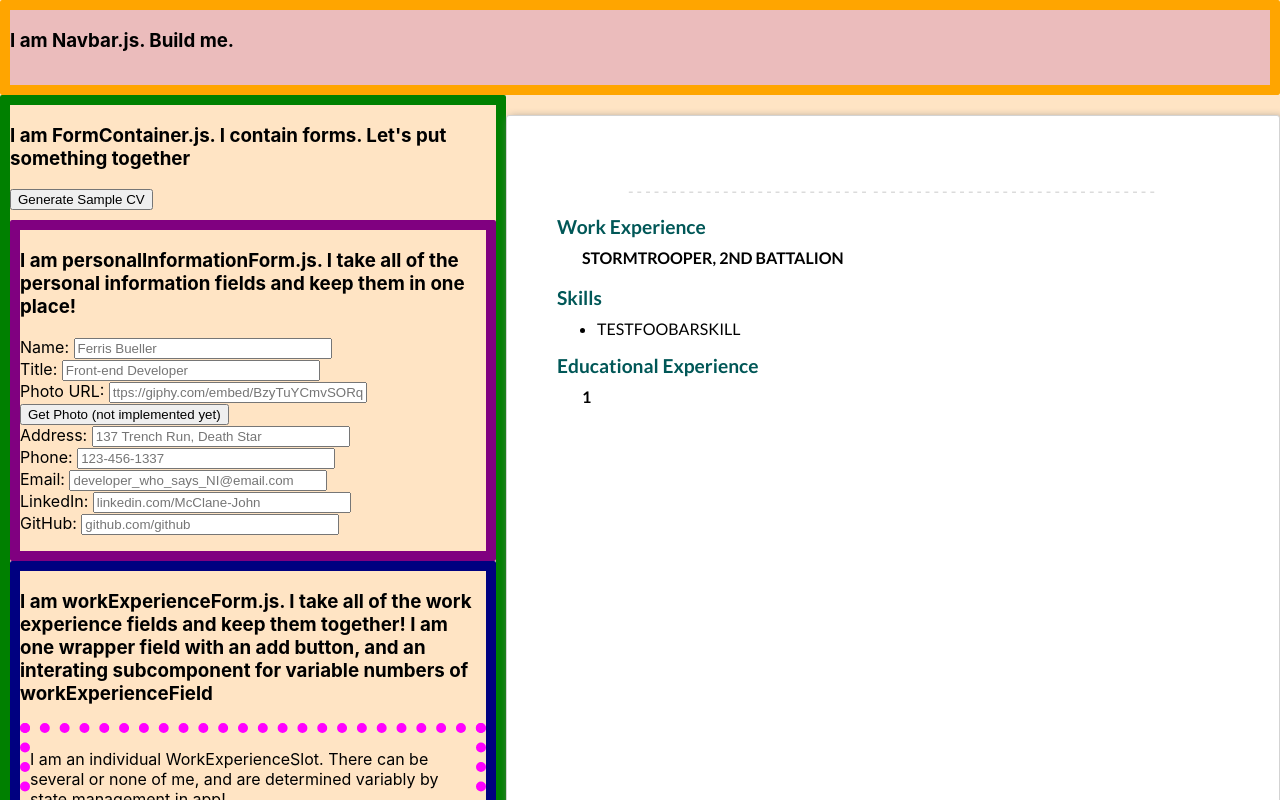
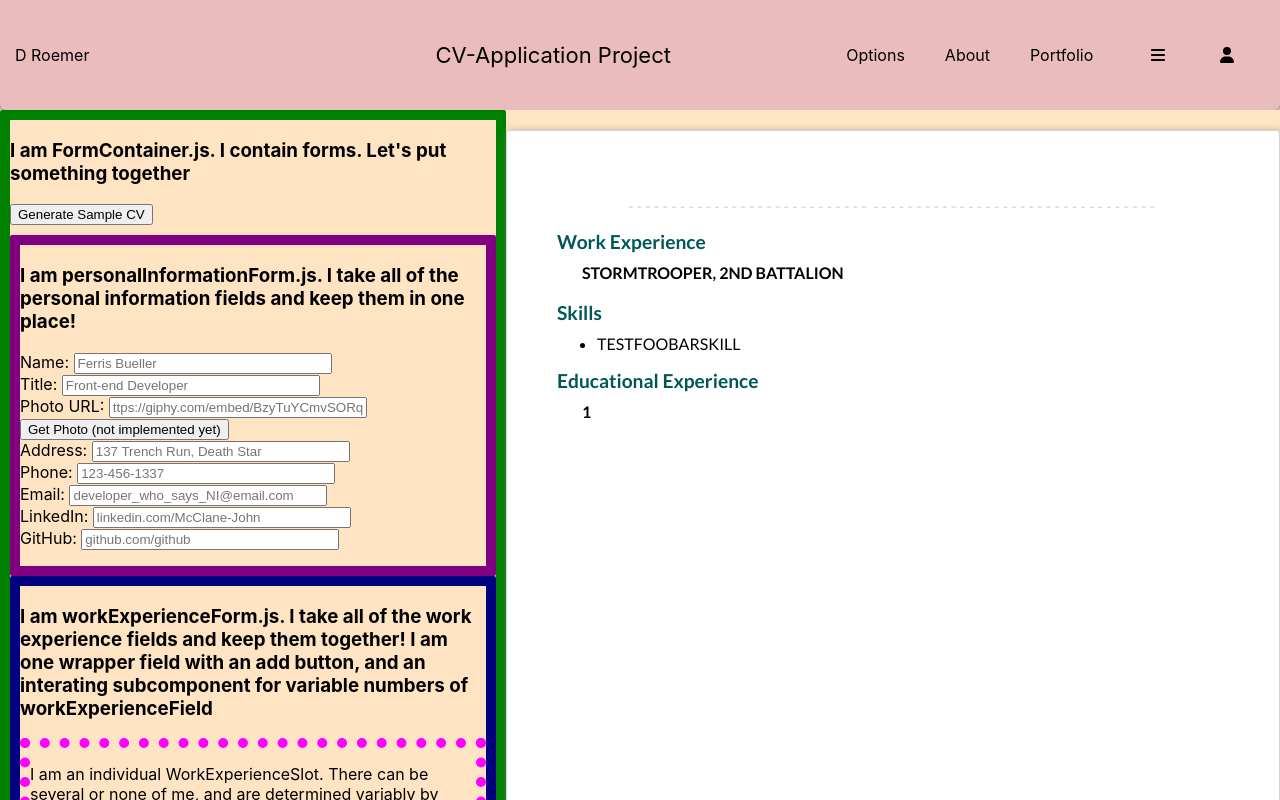
Before and after one commit to dianaroemer/cv-application-project, a React (Create React App) app: page / in a window 1280 px wide. Shown: the top 800 px of the page. Built offline with nearby package versions, Linux system fonts and the light colour scheme.

Commit message:
Integrate previous portfolio styling for navBar into dedicated component for easy reuse

```diff
--- a/src/Components/Navbar.js
+++ b/src/Components/Navbar.js
@@ -1,5 +1,7 @@
 import React, { Component } from 'react';
 import './Styling/NavbarStyle.css'
+import { FontAwesomeIcon } from '@fortawesome/react-fontawesome'
+import { faUser, faBars } from '@fortawesome/free-solid-svg-icons'
 
 class Navbar extends Component {
     // constructor(props) {
@@ -9,9 +11,39 @@
     render() {
 
         return (
-            <div className='navbarContainer' >
-                <h3>I am Navbar.js. Build me.</h3>
-            </div>
+            <nav className='navbarContainer' >
+
+                <div className='navLeft'>
+                    D Roemer
+                    {/* <img src="images/droemer.png" class="nav-droemer">  */}
+                    {/* <FontAwesomeIcon icon={faUser} onClick={e=> preventDefault()}/> */}
+                </div>
+
+                <div className="navTitle">
+                    CV-Application Project
+                </div>
+
+
+
+                <ul>
+                    <li className="navOptionsToggle">Options</li>
+                    <li className="navAboutToggle">About</li>
+                    <li className="navPortfolioToggle">
+                        <a href="https://github.com/dominicroemer">Portfolio</a>
+                    </li>
+                </ul>
+
+                {/* <img src="images/nav-menu.png" class="nav-menu-icon"> */}
+
+                <FontAwesomeIcon icon={faBars}
+                    className="navMenuIcon"
+                    onClick={e=> e.preventDefault()}/>
+                <FontAwesomeIcon icon={faUser}
+                    className='navMenuIcon'
+                    onClick={e=> e.preventDefault()}/>
+
+
+            </nav>
         )
     }
 }
--- a/src/Components/Styling/NavbarStyle.css
+++ b/src/Components/Styling/NavbarStyle.css
@@ -3,8 +3,125 @@
 .navbarContainer {
     background-color: #EBBCBC;
     height: 75px;
-    border-style: solid;
+    /* border-style: solid;
     border-radius: 2px;
     border-color: orange;
-    border-width: 10px;
+    border-width: 10px; */
 }
+
+
+
+nav {
+    /* height: 12%; */
+    height: 100px;
+    min-height: 100px;
+    max-height: 150px;
+    background-color: #EBBCBC;
+
+    display: flex;
+    /* justify-content: space-between; */
+    width: 100%;
+    align-items: center;
+    flex-wrap: wrap;
+    padding: 5px 0;
+
+    border-radius: 0 0 6px 6px;
+    box-shadow: 0 0px 7px black;
+
+}
+
+.navLeft {
+    padding-left: 15px;
+}
+
+.navTitle {
+    flex: 1;
+    text-align: right;
+    padding-left: 14%;
+    font-size: 22px;
+}
+
+nav ul {
+    flex: 1;
+    text-align: right;
+    padding-right: 30px;
+    flex-shrink: 3;
+}
+
+nav ul li {
+    display: inline-block;
+    list-style: none;
+    margin: 10px 20px;
+}
+
+.navMenuIcon {
+    width: 30px;
+    padding-right: 3%;
+}
+
+/* --------------------- Animate Nav Toggles --------------------- */
+
+.navOptionsToggle {
+    position:relative;
+}
+
+.navOptionsToggle:after {
+    content: '';
+    width: 0;
+    height: 3px;
+    position: absolute;
+    bottom: -5px;
+    left: 50%;
+    transform: translateX(-50%);
+    background: #555358;
+    transition: width 0.3s;
+}
+
+.navOptionsToggle:hover:after {
+    width:70%;
+}
+
+.navAboutToggle {
+    position:relative;
+}
+
+.navAboutToggle:after {
+    content: '';
+    width: 0;
+    height: 3px;
+    position: absolute;
+    bottom: -5px;
+    left: 50%;
+    transform: translateX(-50%);
+    background: #555358;
+    transition: width 0.3s;
+}
+
+.navAboutToggle:hover:after {
+    width:70%;
+}
+
+.navPortfolioToggle {
+    position:relative;
+}
+
+.navPortfolioToggle a {
+    text-decoration: none;
+    color: black;
+}
+
+.navPortfolioToggle:after {
+    content: '';
+    width: 0;
+    height: 3px;
+    position: absolute;
+    bottom: -5px;
+    left: 50%;
+    transform: translateX(-50%);
+    background: #555358;
+    transition: width 0.3s;
+}
+
+.navPortfolioToggle:hover:after {
+    width:70%;
+}
```
